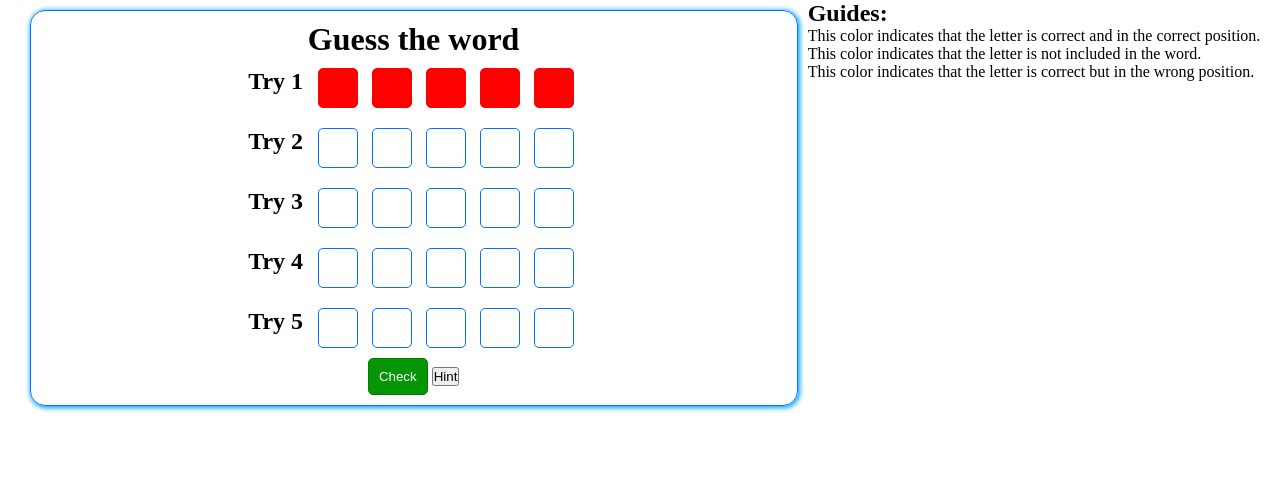
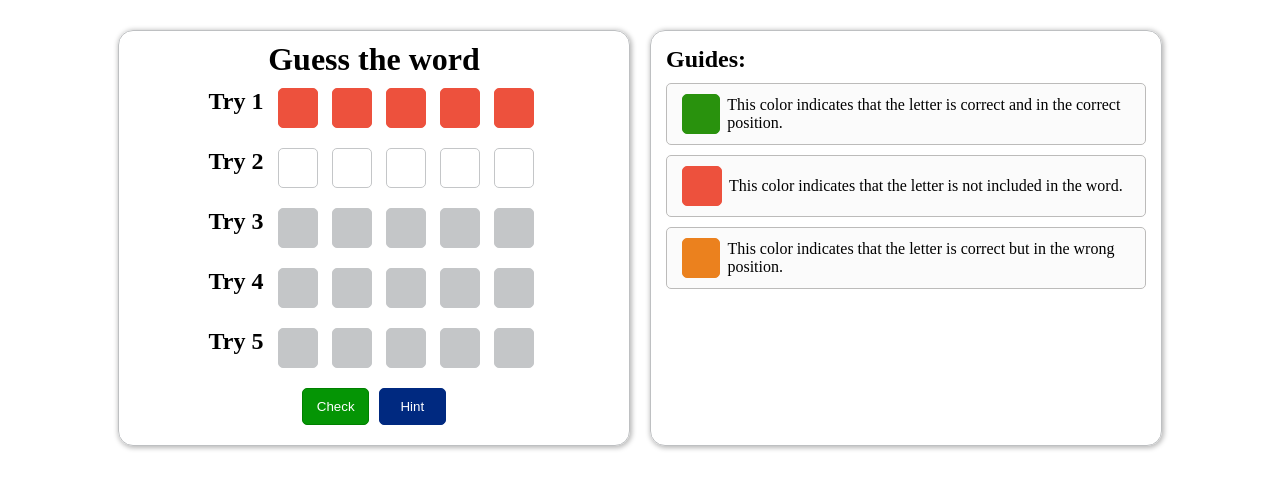
Before and after one commit to Nadaaabdlla/guess_the_word_game, a plain HTML site: page index.html in a window 1280 px wide. Both pictures are taken after a click on the button "Check". Drawn offline with Linux system fonts and the light colour scheme.

Commit message:
final touch

```diff
--- a/main.js
+++ b/main.js
@@ -1,12 +1,11 @@
+//====== variables ==========
 let rightLetters = document.querySelectorAll(".mainTryCon input");
-let try1Letters = document.querySelectorAll(".tryCon1 input");
-let try2Letters = document.querySelectorAll(".tryCon2 input");
-let try3Letters = document.querySelectorAll(".tryCon3 input");
-let try4Letters = document.querySelectorAll(".tryCon4 input");
-let try5Letters = document.querySelectorAll(".tryCon5 input");
 let Letters = document.querySelectorAll("input");
 let con = document.querySelectorAll(".try");
-let button = document.querySelector("button");
+let checkBtn = document.querySelector("#check");
+let hintBtn = document.querySelector("#hint");
+let infoSec = document.querySelector("#info");
+let triesNum = 0;
 //====== generate words function ==========
 function generateWords() {
     const wordsSet = ["apple", "water", "house", "smile", "light"];
@@ -23,46 +22,78 @@ function splitWord() {
 //====== check words function ==========
 function check(l, i) {
     if (l.value == word[i]) {
-        l.style.borderColor = "green";
-        l.style.backgroundColor = "green";
+        l.style.borderColor = "rgb(41, 146, 13)";
+        l.style.backgroundColor = "rgb(41, 146, 13)";
         l.style.color = "white";
+        l.dataset.status = "correct";
     } else if (word.includes(l.value)) {
-        l.style.borderColor = "rgb(139, 83, 11)";
-        l.style.backgroundColor = "rgb(139, 83, 11)";
+        l.style.borderColor = "rgb(235, 129, 30)";
+        l.style.backgroundColor = "rgb(235, 129, 30)";
         l.style.color = "white";
+        l.dataset.status = "wrong";
     } else {
-        l.style.borderColor = "red";
-        l.style.backgroundColor = "red";
+        l.style.borderColor = "rgb(237, 81, 61)";
+        l.style.backgroundColor = "rgb(237, 81, 61)";
         l.style.color = "white";
+        l.dataset.status = "wrong";
+
     }
 };
-//====== run ==========
-splitWord();
-let i = 0;
-let inputs = con[i].querySelectorAll("input");
-
-button.addEventListener("click", e => {
-    e.preventDefault();
-    inputs.forEach(check);
-    inputs.forEach(l => {
-        if (l.value != "") {
-            l.disabled = true;
-        }
+//====== auto move ==========
+for (let i = 1; i < con.length; i++) {
+    con[i].querySelectorAll("input").forEach(l => {
+        l.disabled = true;
+        l.style.backgroundColor = "rgb(196, 198, 200)";
     });
-    i++;
-    if (i >= con.length) return;
-
-});
-//====== auto move ==========
-inputs.forEach((input, index) => {
+};
+Letters.forEach((input, i) => {
     input.addEventListener("input", () => {
-        if (input.value.length === 1 && index < inputs.length - 1) {
-            inputs[index + 1].focus();
+        if (input.value.length === 1 && i < Letters.length - 1) {
+            Letters[i + 1].focus();
         }
     });
     input.addEventListener("keydown", (e) => {
-        if (e.key === "Backspace" && input.value === "" && index > 0) {
-            inputs[index - 1].focus();
+        if (e.key === "Backspace" && input.value === "" && i > 0) {
+            Letters[i - 1].focus();
         }
     });
 });
+//====== run ==========
+splitWord();
+checkBtn.addEventListener("click", e => {
+    e.preventDefault();
+    let inputs = con[triesNum].querySelectorAll("input");
+    inputs.forEach(check);
+    inputs.forEach(l => {
+        l.disabled = true;
+    });
+    let result=[...inputs].every(l => l.dataset.status === "correct")
+    ;
+   if (!result) {
+     if (triesNum < con.length - 1) {
+        triesNum++;
+    };
+    con[triesNum].querySelectorAll("input").forEach(l => {
+        l.disabled = false;
+        l.style.backgroundColor = "white";
+    });
+   };
+
+});
+let hintCounter=0;
+hintBtn.addEventListener("click", e => {
+    e.preventDefault();
+    let p = document.createElement("p");
+    if (hintCounter<2) {
+        p.innerHTML = `The word includes <span>"${word[Math.floor(Math.random() *4)]}"</span> letter`;
+        p.style.fontSize = "larger";
+        p.style.margin = "15px auto";
+        p.style.textAlign = "center";
+        p.style.border = "1px solid brown";
+        p.style.borderRadius = "5px";
+        p.style.padding = "10px";
+        p.style.width = "70%";
+        infoSec.appendChild(p);
+        hintCounter++;
+    };
+});
--- a/style.css
+++ b/style.css
@@ -1,30 +1,103 @@
-*{
+* {
   margin: 0;
   padding: 0;
   box-sizing: border-box;
 }
-body{
+body {
   display: flex;
   justify-content: center;
+  flex-wrap: wrap;
+  margin-top: 20px;
 }
-#gameCon{
+#gameCon {
   display: flex;
   flex-direction: column;
   align-items: center;
-    border: 1px solid rgb(0, 115, 255);
+  border: 1px solid rgb(190, 192, 194);
   border-radius: 15px;
-    box-shadow: 1px 1px 5px 1px rgb(0, 162, 255);
+  box-shadow: 1px 1px 5px 1px rgb(185, 185, 185);
   margin: 10px;
   padding: 10px;
-    width: 60%;
+  width: 40%;
 }
-.tryCon{
+.tryCon {
   display: flex;
   margin: 10px;
   gap: 10px;
 }
-.tryCon input{
-    border: 1px solid rgb(0, 115, 255);
+.tryCon input {
+  border: 1px solid rgb(196, 198, 200);
+  border-radius: 5px;
+  margin: 0 5px;
+  padding: 10px;
+  width: 2.5rem;
+  height: 2.5rem;
+  display: inline-block;
+  transition: all ease-in-out 0.3s;
+}
+.mainTryCon {
+  display: none;
+}
+#btns{
+display: flex;
+gap: 10px;
+margin: 10px;
+}
+#btns #check {
+  padding: 10px;
+  border: 1px solid green;
+  border-radius: 5px;
+  background-color: rgb(5, 149, 5);
+  color: white;
+  transition: all, ease-in-out 0.3s;
+  width: 5em;
+}
+#btns #check:hover {
+  background-color: rgb(3, 77, 3);
+  border-color: rgb(3, 77, 3);
+}
+#btns #hint {
+    padding: 10px;
+    border: 1px solid rgb(0, 41, 128);
+    border-radius: 5px;
+    background-color: rgb(0, 41, 128);
+    color: white;
+    transition: all, ease-in-out 0.3s;
+    width: 5em;
+
+  }
+  #btns #hint:hover {
+    background-color: rgb(21, 76, 194);
+    border-color: rgb(21, 76, 194);
+  }
+#info {
+  display: flex;
+  flex-direction: column;
+  /* justify-content: center; */
+  border: 1px solid rgb(190, 192, 194);
+  border-radius: 15px;
+  box-shadow: 1px 1px 5px 1px rgb(185, 185, 185);
+  margin: 10px;
+  padding: 10px;
+  width: 40%;
+}
+#info h2 {
+  margin: 5px;
+}
+#info div {
+  border: 1px solid rgb(188, 187, 186);
+  background-color: rgb(251, 251, 251);
+  border-radius: 5px;
+  margin: 5px;
+  padding: 10px;
+  display: flex;
+  justify-content: flex-start;
+  align-items: center;
+  gap: 2px;
+}
+#info #rightColor {
+  border: 1px solid rgb(41, 146, 13);
+  background-color: rgb(41, 146, 13);
   border-radius: 5px;
   margin: 0 5px;
   padding: 10px;
@@ -32,18 +105,28 @@ body{
   height: 2.5rem;
   display: inline-block;
 }
-.mainTryCon{
-    display: none;
+#info #wrongColor {
+  border: 1px solid rgb(237, 81, 61);
+  background-color: rgb(237, 81, 61);
+  border-radius: 5px;
+  margin: 0 5px;
+  padding: 10px;
+  width: 2.5rem;
+  height: 2.5rem;
+  display: inline-block;
 }
-#check{
+#info #retryColor {
+  border: 1px solid rgb(235, 129, 30);
+  background-color: rgb(235, 129, 30);
+  border-radius: 5px;
+  margin: 0 5px;
   padding: 10px;
-    border: 1px solid green;
-    border-radius: 5px;
-    background-color: rgb(5, 149, 5);
-    color: white;
-    transition: all , ease-in-out 0.3s;
+  width: 2.5rem;
+  height: 2.5rem;
+  display: inline-block;
 }
-#check:hover{
-    background-color: rgb(3, 77, 3);
-
+#info p span{
+    color: brown;
+    font-weight: 900;
+    font-size: larger;
 }
```
Lines whose indentation alone changed are shown as unchanged.
